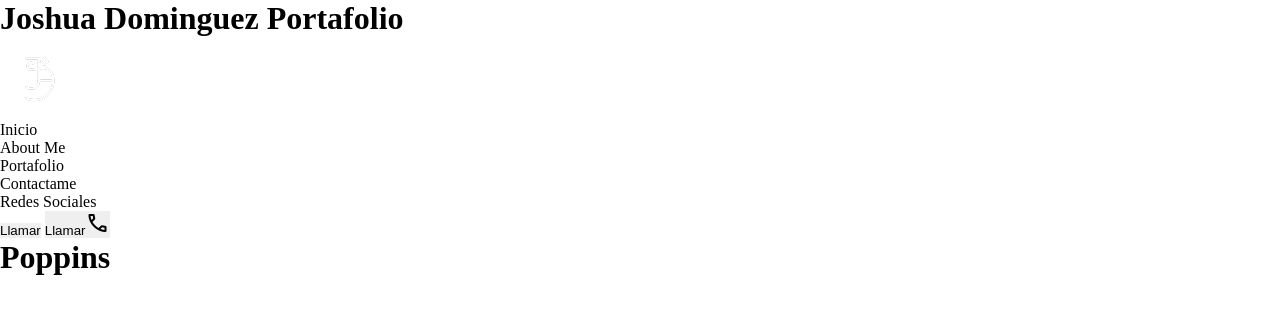
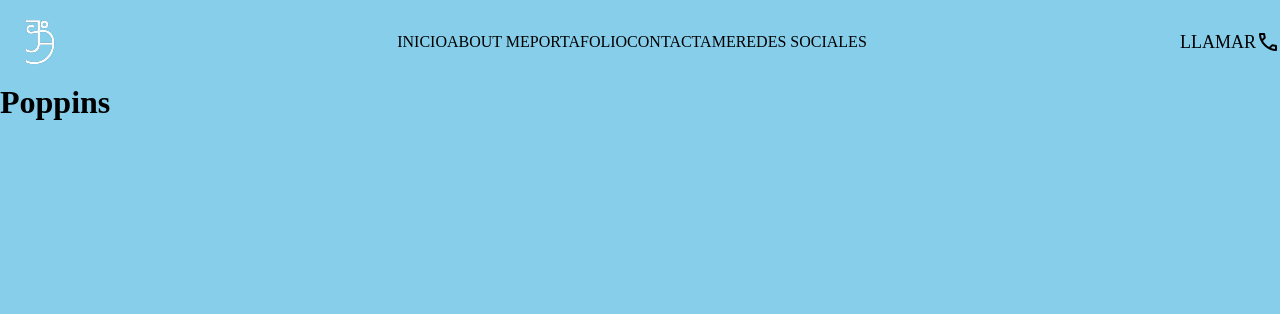
Before and after one commit to JoshuaDom2428/landing-page-JoshuaDominguez, a plain HTML site: page Index.HTML in a window 1280 px wide. Drawn offline with nearby package versions, Linux system fonts and the light colour scheme.

Commit message:
Dimos estilos al header y al navbar

```diff
--- a/CSS/Style.Css
+++ b/CSS/Style.Css
@@ -48,17 +48,58 @@
   src: url(./assets/fonts/Poppins-Medium.ttf) format(opentype);
 }
 
+/*Estilos Personalizados
+Aqui vamos a estilar todas las secciones, sus contenidos y el responsivo.
+
 @font-face {
   font-family: PoppinsRegular;
   src: url(./assets/fonts/Poppins-Regular.ttf) format(opentype);
 }
+/*
 
 /* Vinculamos Google Fonts y Material Icons */
 
+.navbar-menu {
+  display: flex;
+  gap: var(--space-medium);
+}
+
 body {
   font-family: 'Poppins' ;
+  background-color: blue;
 }
 
 h1 {
   font-family: 'Poppins' ;
 }
+
+/* Header */
+
+
+
+.header {
+  position: fixed;
+  width: 100%;
+  top: 0;
+  z-index: 100;
+}
+
+/* Navbar */
+
+
+.navbar {
+  display: flex;
+  justify-content: space-between;
+  align-items: center;
+  padding: var(--space-normal);
+}
+
+
+.navbar-menu a {
+  font-family: var(--font-primary);
+  text-transform: uppercase;
+}
+
+.navbar-menu a:hover {
+  color: var(--purple-color);
+}
--- a/CSS/global.CSS
+++ b/CSS/global.CSS
@@ -3,14 +3,67 @@
   Aqui vamos a definir estilos y variables que se reutilicen en todo el sitio.
 
 */
+@font-face {
+  font-family: PoppinsBlack;
+  src: url(./assets/fonts/Poppins-Black.ttf) format(opentype);
+}
+
+@font-face {
+  font-family: PoppinsBlackItalic;
+  src: url(./assets/fonts/Poppins-BlackItalic.ttf) format(opentype);
+}
+
+@font-face {
+  font-family: PoppinsBold;
+  src: url(./assets/fonts/Poppins-Bold.ttf) format(opentype);
+}
+
+@font-face {
+  font-family: PoppinsBoldItalic;
+  src: url(./assets/fonts/Poppins-BoldItalic.ttf) format(opentype);
+}
+
+@font-face {
+  font-family: PoppinsExtraBold;
+  src: url(./assets/fonts/Poppins-ExtraBold.ttf) format(opentype);
+}
+
+@font-face {
+  font-family: PoppinsExtraLight;
+  src: url(./assets/fonts/Poppins-ExtraLight.ttf) format(opentype);
+}
+
+@font-face {
+  font-family: PoppinsLightItalic;
+  src: url(./assets/fonts/Poppins-ExtraLightItalic.ttf) format(opentype);
+}
+
+@font-face {
+  font-family: PoppinsItalic;
+  src: url(./assets/fonts/Poppins-Italic.ttf) format(opentype);
+}
+
+@font-face {
+  font-family: PoppinsLight;
+  src: url(./assets/fonts/Poppins-Light.ttf) format(opentype);
+}
+
+@font-face {
+  font-family: PoppinsMedium;
+  src: url(./assets/fonts/Poppins-Medium.ttf) format(opentype);
+}
+
+@font-face {
+  font-family: PoppinsRegular;
+  src: url(./assets/fonts/Poppins-Regular.ttf) format(opentype);
+}
 
 :root {
-  --light-color: #FFFFFF ;
+  --light-color: skyblue;
   --white-color: #FAF7F4 ;
   --dark-color: #000000 ;
   --blue-color: #147D89 ;
   --purple-color: #5B2BE5 ;
-  --degradadoapple-color: linear-gradient(#208FF8, #AB65FB, #F4482E) ;
   --font-primary: 'Poppins' ;
 }
 
@@ -30,3 +83,32 @@ h1,h2,h3,h4,h5,h6 {
   color: var(--dark-color);
 
 }
+
+/* Buttons */
+
+
+
+
+
+
+.button-primary {
+  display: flex;
+  align-items: center;
+  gap: var(--space-small);
+  padding: var(--space-small) var(--space-normal);
+  background-color: var(--light-color);
+  color: var(--dark-color);
+  border-radius: 32px;
+  font-family: var(--font-primary);
+  text-transform: uppercase;
+  font-size: 1.125rem;
+  transition: background-color 0.3s ease;
+}
+
+
+
+
+
+.button-primary:hover {
+  color: var(--light-color);
+  background-color: var(--dark-gray);
--- a/Index.HTML
+++ b/Index.HTML
@@ -22,14 +22,13 @@
 </head>
 <body>
 
-  <head>
-    <h1>Joshua Dominguez Portafolio</h1>
-    <nav>
-      <div>
+  <head class="header">
+    <nav class="navbar">
+      <div class="navbar-logo">
         <img src="./Fav-Icon-JoshuaDominguez.png" alt="Joshua Logo">
 
       </div>
-      <ul>
+      <ul class="navbar-menu">
         <li><a href="#">Inicio</a></li>
         <li><a href="#">About Me</a></li>
         <li><a href="#">Portafolio</a></li>
@@ -37,8 +36,7 @@
         <li><a href="#">Redes Sociales</a></li>
       </ul>
 
-      <button>Llamar</button>
-       <button>Llamar<span class="material-symbols-outlined">phone</span></button>
+       <button  class="button-primary">Llamar<span class="material-symbols-outlined">phone</span></button>
      </nav>
 
   </head>
```
